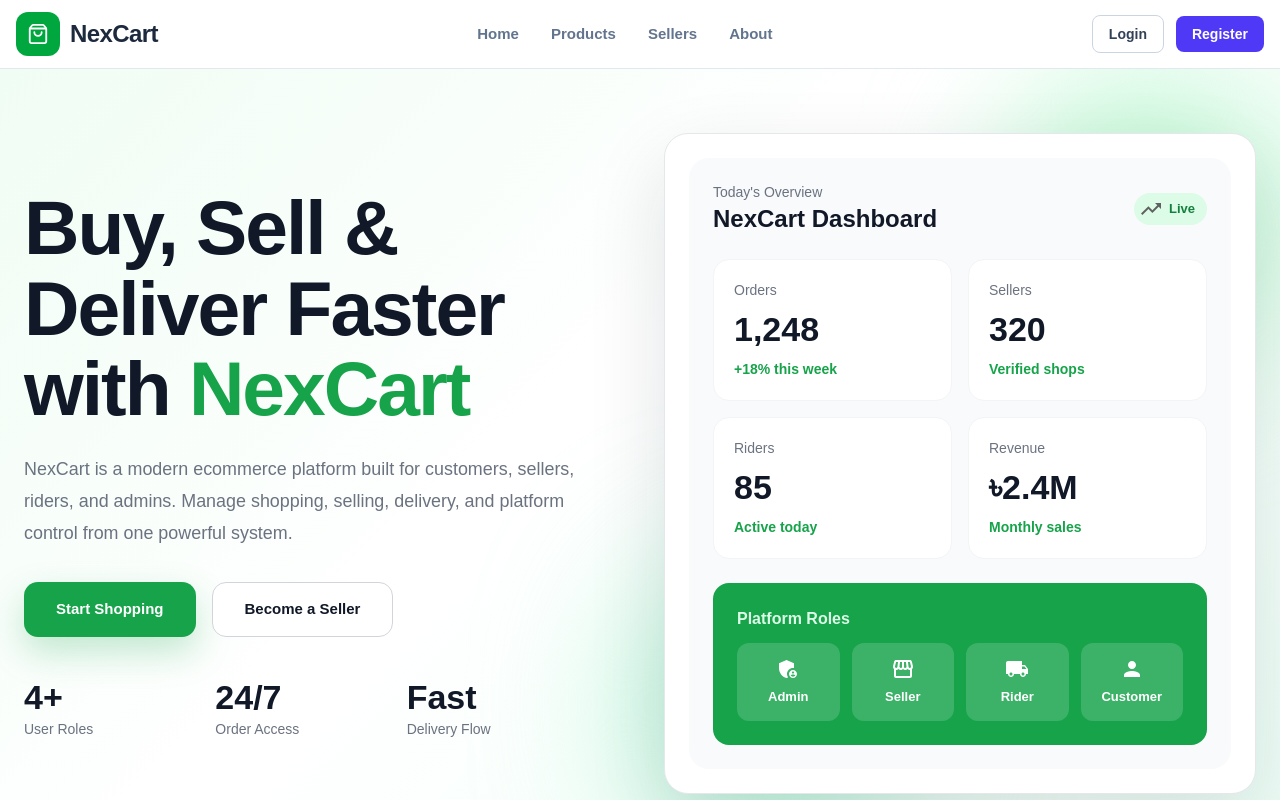
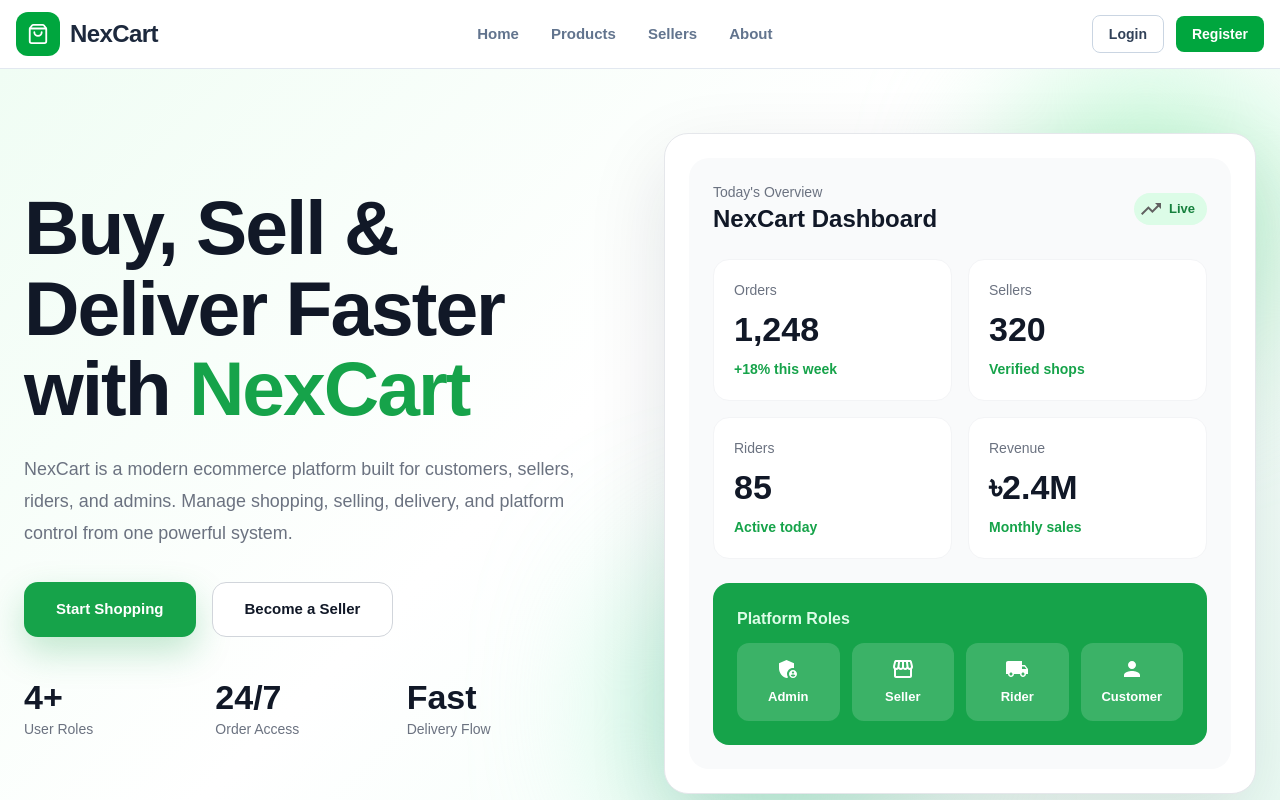
Before and after one commit to diptaPrattoy/NexCart-Frontend, a Next.js app: page / in a window 1280 px wide. Shown: the top 800 px of the page. Built offline with nearby package versions, Linux system fonts and the light colour scheme; no server answers; what @mui/material-nextjs would draw is missing.

Commit message:
changed the navbar login & register button color

```diff
--- a/components/Header.tsx
+++ b/components/Header.tsx
@@ -26,13 +26,13 @@ export default function Header() {
 
     try {
       const payload = JSON.parse(
-        atob(currentToken.split(".")[1].replace(/-/g, "+").replace(/_/g, "/"))
+        atob(currentToken.split(".")[1].replace(/-/g, "+").replace(/_/g, "/")),
       );
       const customerId = payload.sub;
 
       const res = await axios.get(
         `http://localhost:3000/customer/cart/${customerId}`,
-        { headers: { Authorization: `Bearer ${currentToken}` } }
+        { headers: { Authorization: `Bearer ${currentToken}` } },
       );
 
       setCartCount(res.data.length);
@@ -80,7 +80,6 @@ export default function Header() {
   const goToDashboard = () => {
     const path = role ? `/dashboard/${role}` : "/dashboard";
     router.push(path);
-
   };
 
   return (
@@ -113,13 +112,13 @@ export default function Header() {
               <>
                 <Link
                   href="/login"
-                  className="px-4 py-2 rounded-lg border border-slate-300 text-slate-700 font-semibold text-sm hover:border-indigo-600 hover:text-indigo-600 transition-colors"
+                  className="px-4 py-2 rounded-lg border border-slate-300 text-slate-700 font-semibold text-sm hover:border-green-600 hover:text-green-600 transition-colors"
                 >
                   Login
                 </Link>
                 <Link
                   href="/register"
-                  className="px-4 py-2 rounded-lg bg-indigo-600 text-white font-semibold text-sm hover:bg-indigo-700 transition-colors"
+                  className="px-4 py-2 rounded-lg bg-green-600 text-white font-semibold text-sm hover:bg-green-700 transition-colors"
                 >
                   Register
                 </Link>
```
